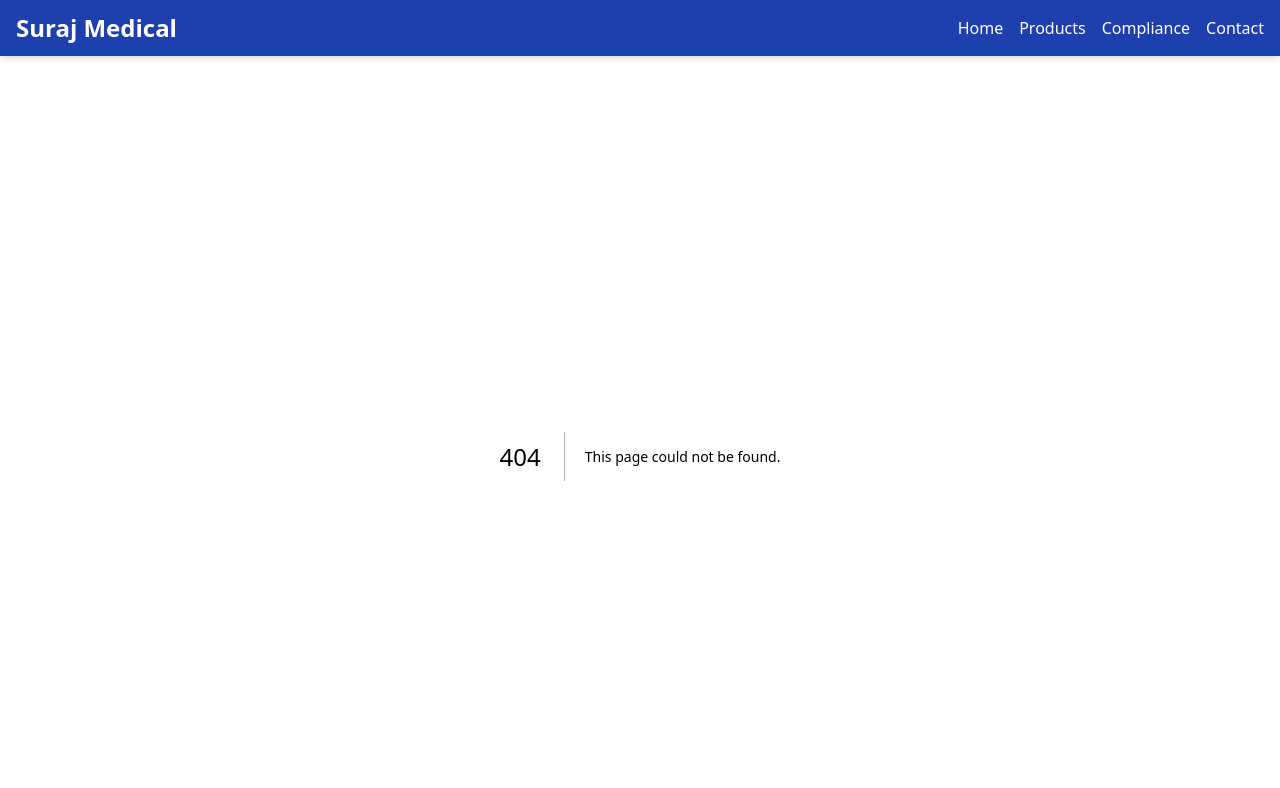
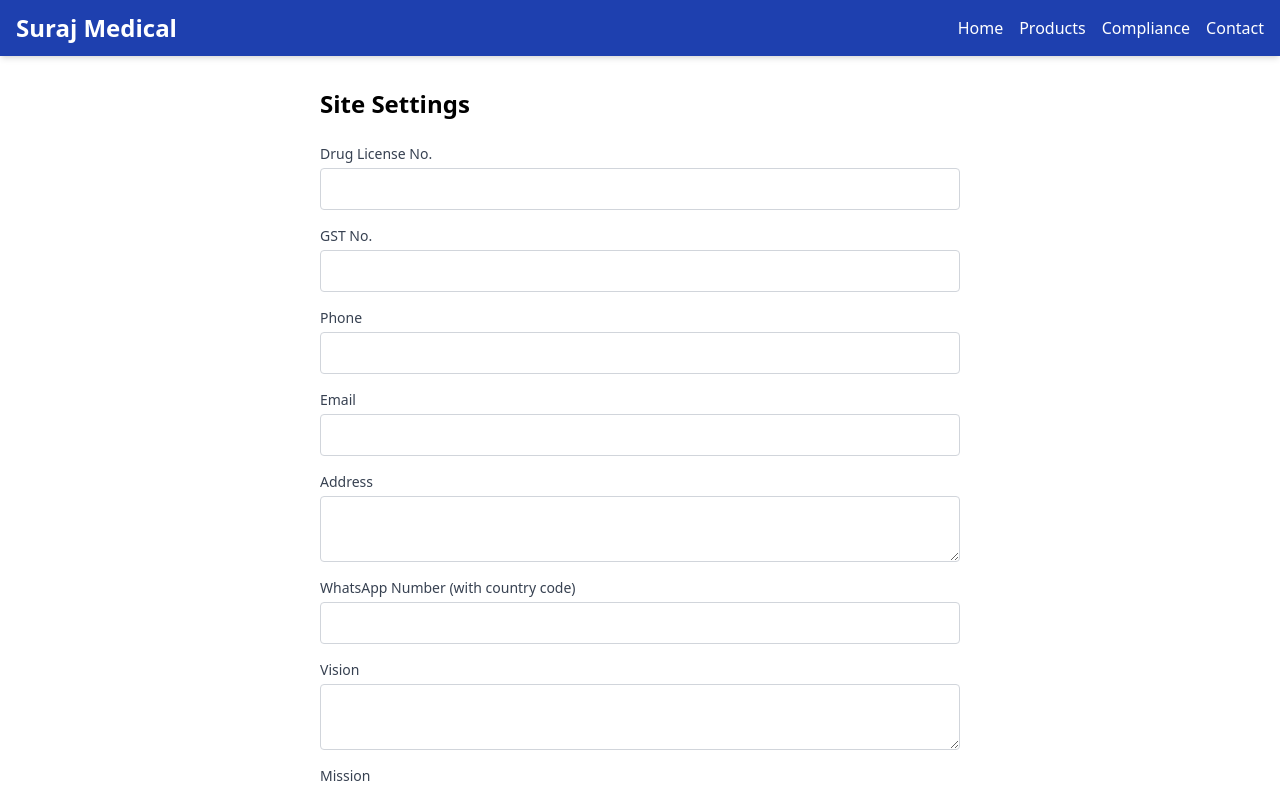
Before and after one commit to thedeehapp/Suraj-Medical-Agency, a Next.js app: page /admin/settings in a window 1280 px wide. Before the commit this address had no page. Shown: the top 788 px of the page. Built offline with nearby package versions, Linux system fonts and the light colour scheme; no server answers; the database is empty; sample sign-in values are in the browser's storage.

Commit message:
Create settings.js

```diff
--- /dev/null
+++ b/pages/admin/settings.js
@@ -0,0 +1,87 @@
+import { useState, useEffect } from 'react';
+import { db } from '../../lib/firebase';
+import { doc, getDoc, setDoc } from 'firebase/firestore';
+import AdminRoute from '../../components/AdminRoute';
+
+export default function Settings() {
+  const [settings, setSettings] = useState({
+    drugLicense: '',
+    gstNumber: '',
+    phone: '',
+    email: '',
+    address: '',
+    whatsappNumber: '',
+    vision: '',
+    mission: ''
+  });
+  const [saved, setSaved] = useState(false);
+
+  useEffect(() => {
+    const fetchSettings = async () => {
+      const docRef = doc(db, 'settings', 'siteSettings');
+      const docSnap = await getDoc(docRef);
+      if (docSnap.exists()) {
+        setSettings(docSnap.data());
+      }
+    };
+    fetchSettings();
+  }, []);
+
+  const handleChange = (e) => {
+    const { name, value } = e.target;
+    setSettings(prev => ({ ...prev, [name]: value }));
+  };
+
+  const handleSubmit = async (e) => {
+    e.preventDefault();
+    await setDoc(doc(db, 'settings', 'siteSettings'), settings, { merge: true });
+    setSaved(true);
+    setTimeout(() => setSaved(false), 3000);
+  };
+
+  return (
+    <AdminRoute>
+      <div className="container mx-auto px-4 py-8 max-w-2xl">
+        <h1 className="text-2xl font-bold mb-6">Site Settings</h1>
+        {saved && <div className="bg-green-100 text-green-700 p-2 mb-4 rounded">Settings saved!</div>}
+        <form onSubmit={handleSubmit} className="space-y-4">
+          <div>
+            <label className="block text-sm font-medium text-gray-700">Drug License No.</label>
+            <input type="text" name="drugLicense" value={settings.drugLicense} onChange={handleChange} className="mt-1 block w-full border border-gray-300 rounded p-2" />
+          </div>
+          <div>
+            <label className="block text-sm font-medium text-gray-700">GST No.</label>
+            <input type="text" name="gstNumber" value={settings.gstNumber} onChange={handleChange} className="mt-1 block w-full border border-gray-300 rounded p-2" />
+          </div>
+          <div>
+            <label className="block text-sm font-medium text-gray-700">Phone</label>
+            <input type="text" name="phone" value={settings.phone} onChange={handleChange} className="mt-1 block w-full border border-gray-300 rounded p-2" />
+          </div>
+          <div>
+            <label className="block text-sm font-medium text-gray-700">Email</label>
+            <input type="email" name="email" value={settings.email} onChange={handleChange} className="mt-1 block w-full border border-gray-300 rounded p-2" />
+          </div>
+          <div>
+            <label className="block text-sm font-medium text-gray-700">Address</label>
+            <textarea name="address" rows="2" value={settings.address} onChange={handleChange} className="mt-1 block w-full border border-gray-300 rounded p-2"></textarea>
+          </div>
+          <div>
+            <label className="block text-sm font-medium text-gray-700">WhatsApp Number (with country code)</label>
+            <input type="text" name="whatsappNumber" value={settings.whatsappNumber} onChange={handleChange} className="mt-1 block w-full border border-gray-300 rounded p-2" />
+          </div>
+          <div>
+            <label className="block text-sm font-medium text-gray-700">Vision</label>
+            <textarea name="vision" rows="2" value={settings.vision} onChange={handleChange} className="mt-1 block w-full border border-gray-300 rounded p-2"></textarea>
+          </div>
+          <div>
+            <label className="block text-sm font-medium text-gray-700">Mission</label>
+            <textarea name="mission" rows="2" value={settings.mission} onChange={handleChange} className="mt-1 block w-full border border-gray-300 rounded p-2"></textarea>
+          </div>
+          <button type="submit" className="bg-blue-600 text-white px-4 py-2 rounded hover:bg-blue-700">
+            Save Settings
+          </button>
+        </form>
+      </div>
+    </AdminRoute>
+  );
+          }
```
